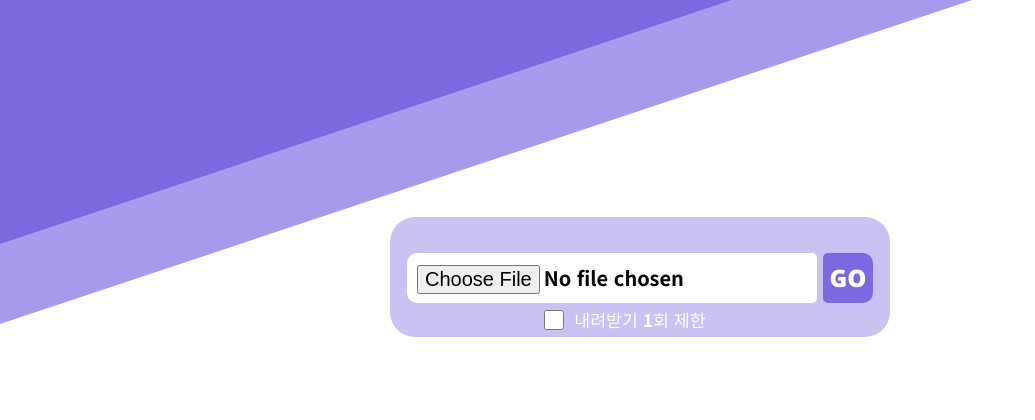
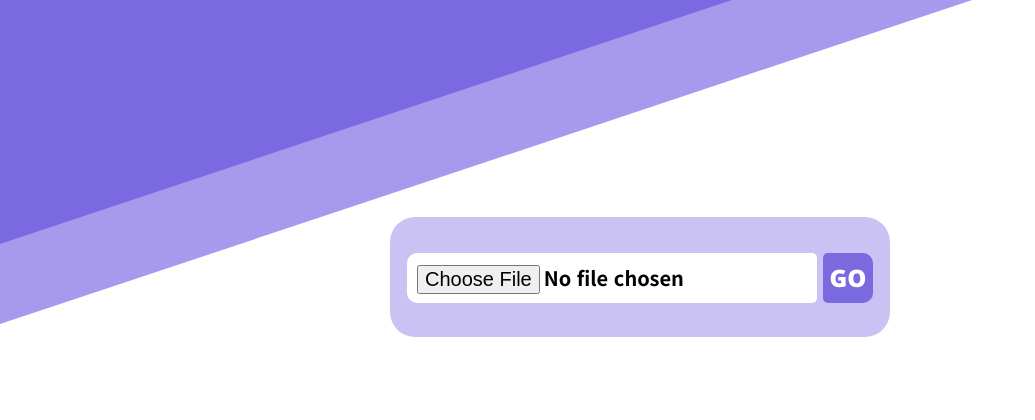
Before and after one commit to jsrodela/file-gq, a Django app: template fileapp/templates/fileapp/send.html in a window 1280 px wide. Shown: the part 396-816 px from the top of the page, without its empty margins (0-1035 px from the left). Run offline with Django 3.2, Linux system fonts and the light colour scheme; the template is opened without the code that fills it, so the values that code supplies are empty; some web fonts are replaced.

Commit message:
change qr code server & hide dummy checkbox

```diff
--- a/fileapp/templates/fileapp/send.html
+++ b/fileapp/templates/fileapp/send.html
@@ -36,8 +36,8 @@
                         <input type="file" name="file" id="sendoutput">
                         {% csrf_token %}
                         <input type="submit" class="send_to_cloud" value="GO">
-                        <label for="temporary" class="download-limit">내려받기 1회 제한</label>
-                        <input type="checkbox" id="temporary" name="temporary" class="custom-checkbox">
+                        <!-- <label for="temporary" class="download-limit">내려받기 1회 제한</label>
+                        <input type="checkbox" id="temporary" name="temporary" class="custom-checkbox"> -->
                     </form>
                 </div>
             </div>
--- a/fileapp/templates/fileapp/send_result.html
+++ b/fileapp/templates/fileapp/send_result.html
@@ -28,7 +28,7 @@
             </div>
 
             <div class="send_result_rec">
-                <img id="share_qr" src="https://chart.googleapis.com/chart?cht=qr&chs=200x200&chl=https://jamsin.tk/receive?code={{code}}">
+                <img id="share_qr" src="https://api.qrserver.com/v1/create-qr-code/?size=200x200&data=https://jamsin-file.kro.kr/receive?code={{code}}">
                 <b><p id="share_code">공유코드 : {{code}}</p></b>
             </div>
 
```
